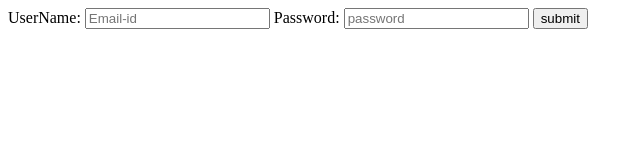
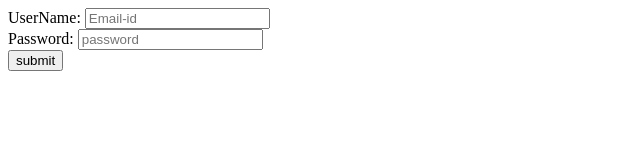
Before and after one commit to raushangiri4/html, a plain HTML site: page index.html in a window 1280 px wide. Shown: the whole page, without its empty margins (0-643 px from the left). Drawn offline with Linux system fonts and the light colour scheme.

Commit message:
incude action

```diff
--- a/index.html
+++ b/index.html
@@ -6,10 +6,12 @@
     <title>Login Page</title>
 </head>
 <body>
+    <form action="/rau.php" method="post">
     <label for="UserName">UserName:</label>
-    <input type="text" id="UserName" placeholder="Email-id" required="true">
+    <input type="text" id="UserName" placeholder="Email-id" required="true"><br>
     <label for="password">Password:</label>
-    <input type="password" id="password" placeholder="password">
+    <input type="password" id="password" placeholder="password"><br>
     <input type="submit" value="submit">
+    </form>
 </body>
 </html>
```
